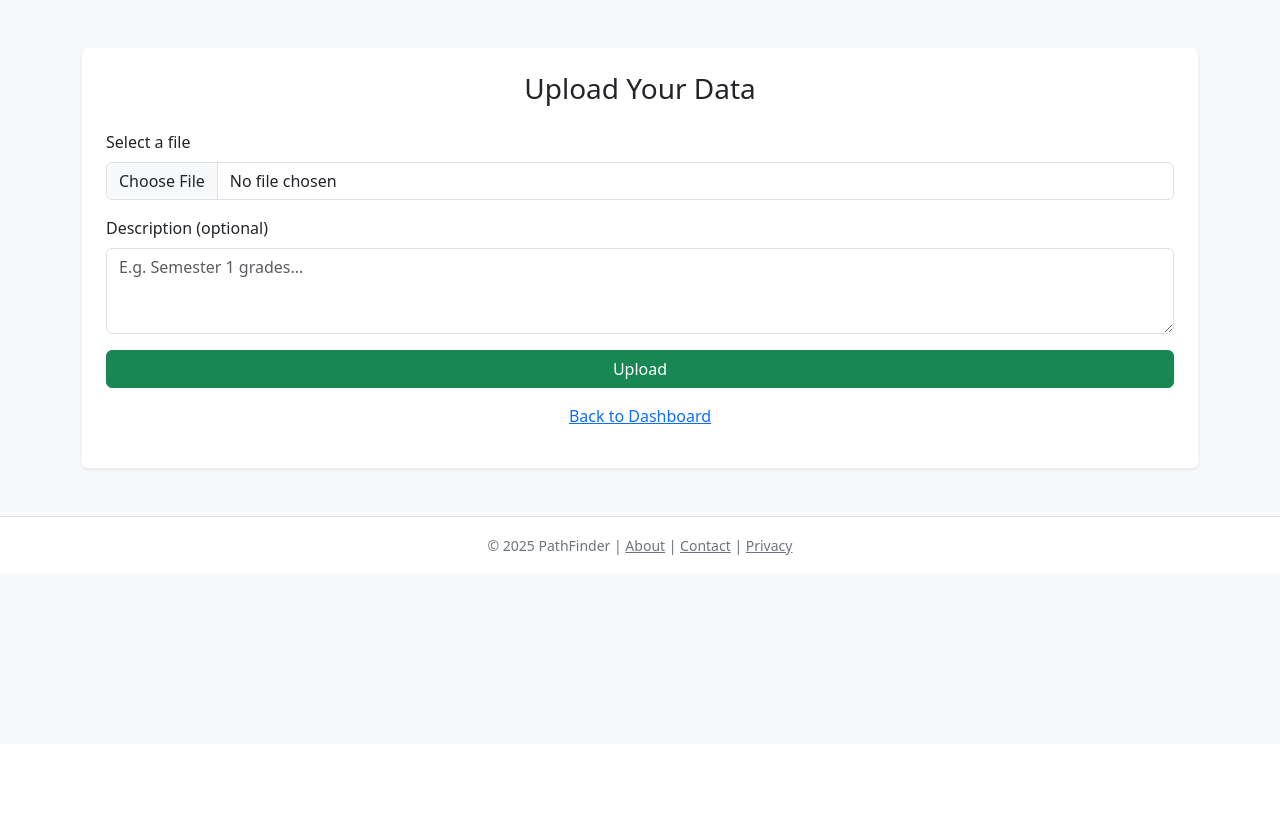
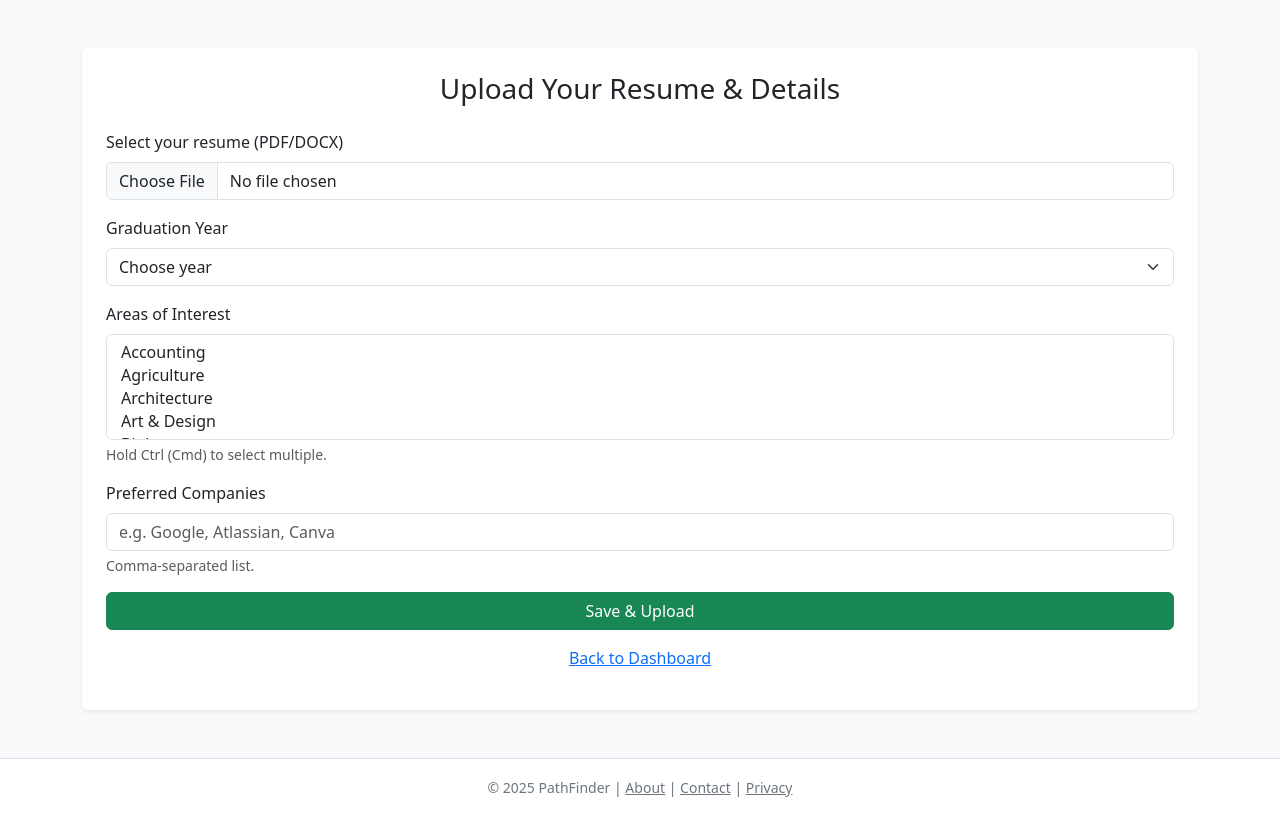
Before and after one commit to Viloetsisi/AgileWeb_group_project, a Flask app: page /upload in a window 1280 px wide. Shown: the part 56-871 px from the top of the page. Before the commit the page ends 611 px from the top, so only its background shows below. Run offline with Flask 2, Linux system fonts and the light colour scheme.

Commit message:
feat: enhance upload page with profile fields & persist in upload route

```diff
--- a/app.py
+++ b/app.py
@@ -35,9 +35,12 @@ class User(db.Model):
     password = db.Column(db.String(120), nullable=False)
 
 class DataEntry(db.Model):
-    id = db.Column(db.Integer, primary_key=True)
-    user_id = db.Column(db.Integer, db.ForeignKey('user.id'), nullable=False)
-    filename = db.Column(db.String(120), nullable=False)
+    id                 = db.Column(db.Integer, primary_key=True)
+    user_id            = db.Column(db.Integer, db.ForeignKey('user.id'), nullable=False)
+    filename           = db.Column(db.String(120), nullable=False)
+    grad_year          = db.Column(db.Integer, nullable=True)
+    interests          = db.Column(db.Text, nullable=True)   # comma-sep or JSON
+    preferred_companies= db.Column(db.Text, nullable=True)
 
 class SharedEntry(db.Model):
     id = db.Column(db.Integer, primary_key=True)
@@ -83,21 +86,35 @@ def login():
 
 @application.route('/upload', methods=['GET', 'POST'])
 def upload():
-    """Upload view"""
     if request.method == 'POST':
         file = request.files.get('data_file')
-        desc = request.form.get('description', '')
-        if file and file.filename:
-            filename = secure_filename(file.filename)
-            save_path = os.path.join('uploads', filename)
-            os.makedirs('uploads', exist_ok=True)
-            file.save(save_path)
-            entry = DataEntry(user_id=1, filename=save_path)
-            db.session.add(entry)
-            db.session.commit()
-            flash('File uploaded successfully!', 'success')
-            return redirect(url_for('dashboard'))
-        flash('Please select a file to upload', 'error')
+        if not file or not file.filename:
+            flash('Please select a file to upload', 'error')
+            return redirect(url_for('upload'))
+
+        # save file
+        filename = secure_filename(file.filename)
+        os.makedirs(application.config.get('UPLOAD_FOLDER','uploads'), exist_ok=True)
+        save_path = os.path.join(application.config['UPLOAD_FOLDER'], filename)
+        file.save(save_path)
+
+        # collect metadata
+        grad_year = request.form.get('grad_year', type=int)
+        interests = request.form.getlist('interests')    # returns list
+        preferred = request.form.get('preferred_companies', '')
+
+        entry = DataEntry(
+            user_id=current_user.id,    # assuming having login/session
+            filename=save_path,
+            grad_year=grad_year,
+            interests=','.join(interests),
+            preferred_companies=preferred
+        )
+        db.session.add(entry)
+        db.session.commit()
+        flash('Your resume and profile details have been saved!', 'success')
+        return redirect(url_for('dashboard'))
+
     return render_template('upload.html')
 
 @application.route('/visualize')
--- a/templates/upload.html
+++ b/templates/upload.html
@@ -1,20 +1,83 @@
 {% extends "base.html" %}
-
-{% block title %}Upload Data – PathFinder{% endblock %}
+{% block title %}Upload & Profile – PathFinder{% endblock %}
 
 {% block content %}
 <div class="container-sm bg-white p-4 rounded shadow-sm">
-  <h2 class="h3 text-center mb-4">Upload Your Data</h2>
+  <h2 class="h3 text-center mb-4">Upload Your Resume & Details</h2>
   <form action="{{ url_for('upload') }}" method="post" enctype="multipart/form-data">
+    <!-- File Upload -->
     <div class="mb-3">
-      <label for="data_file" class="form-label">Select a file</label>
+      <label for="data_file" class="form-label">Select your resume (PDF/DOCX)</label>
       <input class="form-control" type="file" id="data_file" name="data_file" required>
     </div>
+
+    <!-- Graduation Year -->
     <div class="mb-3">
-      <label for="description" class="form-label">Description (optional)</label>
-      <textarea class="form-control" id="description" name="description" rows="3" placeholder="E.g. Semester 1 grades…"></textarea>
+      <label for="grad_year" class="form-label">Graduation Year</label>
+      <select class="form-select" id="grad_year" name="grad_year" required>
+        <option value="" disabled selected>Choose year</option>
+        {% for year in range(2020, 2031) %}
+        <option value="{{ year }}">{{ year }}</option>
+        {% endfor %}
+      </select>
     </div>
-    <button type="submit" class="btn btn-success w-100">Upload</button>
+
+    <!-- Areas of Interest -->
+    <div class="mb-3">
+      <label class="form-label">Areas of Interest</label>
+      <select class="form-select" name="interests" id="interests" multiple size="4">
+        <option value="Accounting">Accounting</option>
+        <option value="Agriculture">Agriculture</option>
+        <option value="Architecture">Architecture</option>
+        <option value="Art & Design">Art & Design</option>
+        <option value="Biology">Biology</option>
+        <option value="Biotechnology">Biotechnology</option>
+        <option value="Business Administration">Business Administration</option>
+        <option value="Chemistry">Chemistry</option>
+        <option value="Civil Engineering">Civil Engineering</option>
+        <option value="Computer Science">Computer Science</option>
+        <option value="Cybersecurity">Cybersecurity</option>
+        <option value="Data Analysis">Data Analysis</option>
+        <option value="Economics">Economics</option>
+        <option value="Education">Education</option>
+        <option value="Electrical Engineering">Electrical Engineering</option>
+        <option value="Environmental Science">Environmental Science</option>
+        <option value="Finance">Finance</option>
+        <option value="History">History</option>
+        <option value="Hospitality Management">Hospitality Management</option>
+        <option value="Human Resources">Human Resources</option>
+        <option value="Information Technology">Information Technology</option>
+        <option value="Journalism">Journalism</option>
+        <option value="Law">Law</option>
+        <option value="Marketing">Marketing</option>
+        <option value="Mechanical Engineering">Mechanical Engineering</option>
+        <option value="Medicine">Medicine</option>
+        <option value="Music">Music</option>
+        <option value="Nursing">Nursing</option>
+        <option value="Pharmacy">Pharmacy</option>
+        <option value="Physics">Physics</option>
+        <option value="Psychology">Psychology</option>
+        <option value="Public Health">Public Health</option>
+        <option value="Sociology">Sociology</option>
+        <option value="Software Engineering">Software Engineering</option>
+        <option value="Sustainability">Sustainability</option>
+        <option value="Tourism & Recreation">Tourism & Recreation</option>
+      </select>
+      <div class="form-text">Hold Ctrl (Cmd) to select multiple.</div>
+    </div>
+
+    <!-- Preferred Companies -->
+    <div class="mb-3">
+      <label for="preferred_companies" class="form-label">Preferred Companies</label>
+      <input type="text"
+             class="form-control"
+             id="preferred_companies"
+             name="preferred_companies"
+             placeholder="e.g. Google, Atlassian, Canva" />
+      <div class="form-text">Comma-separated list.</div>
+    </div>
+
+    <button type="submit" class="btn btn-success w-100">Save & Upload</button>
   </form>
   <p class="text-center text-muted mt-3">
     <a href="{{ url_for('dashboard') }}">Back to Dashboard</a>
```
